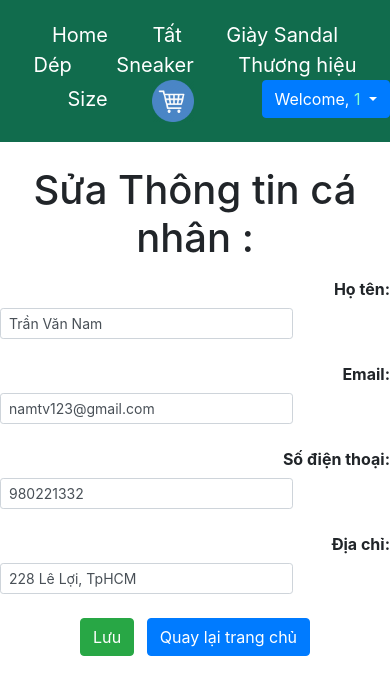
After one commit to Chitai-maker/quanlybangiay, a PHP site: page /suathongtin.php in a window 390 px wide. The commit adds this page. Shown: the top 695 px of the page. Run offline with PHP 8.4, Linux system fonts and the light colour scheme; the visitor is signed in with stand-in values (Sample User, id 1); data comes from the database, SQL or seed files in the repository; tables that the repository leaves empty hold one stand-in row (values such as "Sample post").

Commit message:
thêm chức năng sửa thông tin cá nhân khách hàng

```diff
--- /dev/null
+++ b/shopgiay/suathongtin.php
@@ -0,0 +1,88 @@
+<!-- filepath: c:\xampp\htdocs\shopgiay\thongtin.php -->
+<?php
+session_start();
+include "header.php";
+include "chucnang/connectdb.php";
+
+// Kiểm tra xem khách hàng đã đăng nhập hay chưa
+if (!isset($_SESSION['makhachhang'])) {
+    echo "<script>alert('Bạn cần đăng nhập để xem thông tin cá nhân!'); window.location.href='login.php';</script>";
+    exit();
+}
+
+// Lấy thông tin khách hàng từ cơ sở dữ liệu
+$makhachhang = $_SESSION['makhachhang'];
+$query = "SELECT * FROM khachhang WHERE ma_khachhang = '$makhachhang'";
+$result = mysqli_query($conn, $query);
+
+// Kiểm tra nếu tìm thấy thông tin khách hàng
+if (mysqli_num_rows($result) > 0) {
+    $row = mysqli_fetch_assoc($result);
+} else {
+    echo "<script>alert('Không tìm thấy thông tin khách hàng!'); window.location.href='index.php';</script>";
+    exit();
+}
+
+if (isset($_POST['save'])) {
+    $ten = mysqli_real_escape_string($conn, $_POST['ten_khachhang']);
+    $email = mysqli_real_escape_string($conn, $_POST['email']);
+    $sdt = mysqli_real_escape_string($conn, $_POST['sdt']);
+    $diachi = mysqli_real_escape_string($conn, $_POST['diachi']);
+    $sql_update = "UPDATE khachhang SET ten_khachhang='$ten', email='$email', sdt='$sdt', diachi='$diachi' WHERE ma_khachhang='$makhachhang'";
+    if (mysqli_query($conn, $sql_update)) {
+        echo "<script>alert('Cập nhật thành công!');window.location.href='suathongtin.php';</script>";
+        exit();
+    } else {
+        echo "<div class='alert alert-danger text-center'>Cập nhật thất bại!</div>";
+    }
+}
+?>
+<!DOCTYPE html>
+<html lang="en">
+
+<head>
+    <meta charset="UTF-8">
+    <meta name="viewport" content="width=device-width, initial-scale=1.0">
+    <title>Thông tin khách hàng</title>
+    <link href="https://stackpath.bootstrapcdn.com/bootstrap/4.5.0/css/bootstrap.min.css" rel="stylesheet">
+</head>
+
+<body>
+    <div class="text-center mt-4">
+        <div class="item">
+
+            <h1 class="text-center">Sửa Thông tin cá nhân :</h1>
+            <form method="post" action="">
+                <div class="form-group row mb-3">
+                    <label class="col-sm-3 col-form-label text-right"><strong>Họ tên:</strong></label>
+                    <div class="col-sm-9">
+                        <input type="text" name="ten_khachhang" class="form-control form-control-sm w-75" value="<?php echo htmlspecialchars($row['ten_khachhang']); ?>" required>
+                    </div>
+                </div>
+                <div class="form-group row mb-3">
+                    <label class="col-sm-3 col-form-label text-right"><strong>Email:</strong></label>
+                    <div class="col-sm-9">
+                        <input type="email" name="email" class="form-control form-control-sm w-75" value="<?php echo htmlspecialchars($row['email']); ?>" required>
+                    </div>
+                </div>
+                <div class="form-group row mb-3">
+                    <label class="col-sm-3 col-form-label text-right"><strong>Số điện thoại:</strong></label>
+                    <div class="col-sm-9">
+                        <input type="text" name="sdt" class="form-control form-control-sm w-75" value="<?php echo htmlspecialchars($row['sdt']); ?>" required>
+                    </div>
+                </div>
+                <div class="form-group row mb-3">
+                    <label class="col-sm-3 col-form-label text-right"><strong>Địa chỉ:</strong></label>
+                    <div class="col-sm-9">
+                        <input type="text" name="diachi" class="form-control form-control-sm w-75" value="<?php echo htmlspecialchars($row['diachi']); ?>" required>
+                    </div>
+                </div>
+                <div class="text-center mt-4">
+                    <button type="submit" name="save" class="btn btn-success">Lưu</button>
+                    <a href="index.php" class="btn btn-primary ml-2">Quay lại trang chủ</a>
+                </div>
+            </form>
+        </div>
+    </div>
+</body>
+</html>
--- a/shopgiay/thongtin.php
+++ b/shopgiay/thongtin.php
@@ -43,6 +43,7 @@ if (mysqli_num_rows($result) > 0) {
             <h3><strong>Địa chỉ:</strong> <?php echo $row['diachi']; ?></h3>
             <div class="text-center mt-4">
                 <a href="index.php" class="btn btn-primary">Quay lại trang chủ</a>
+                <a href="suathongtin.php" class="btn btn-secondary">Sửa thông tin</a>
             </div>
         </div>
     </div>
```
